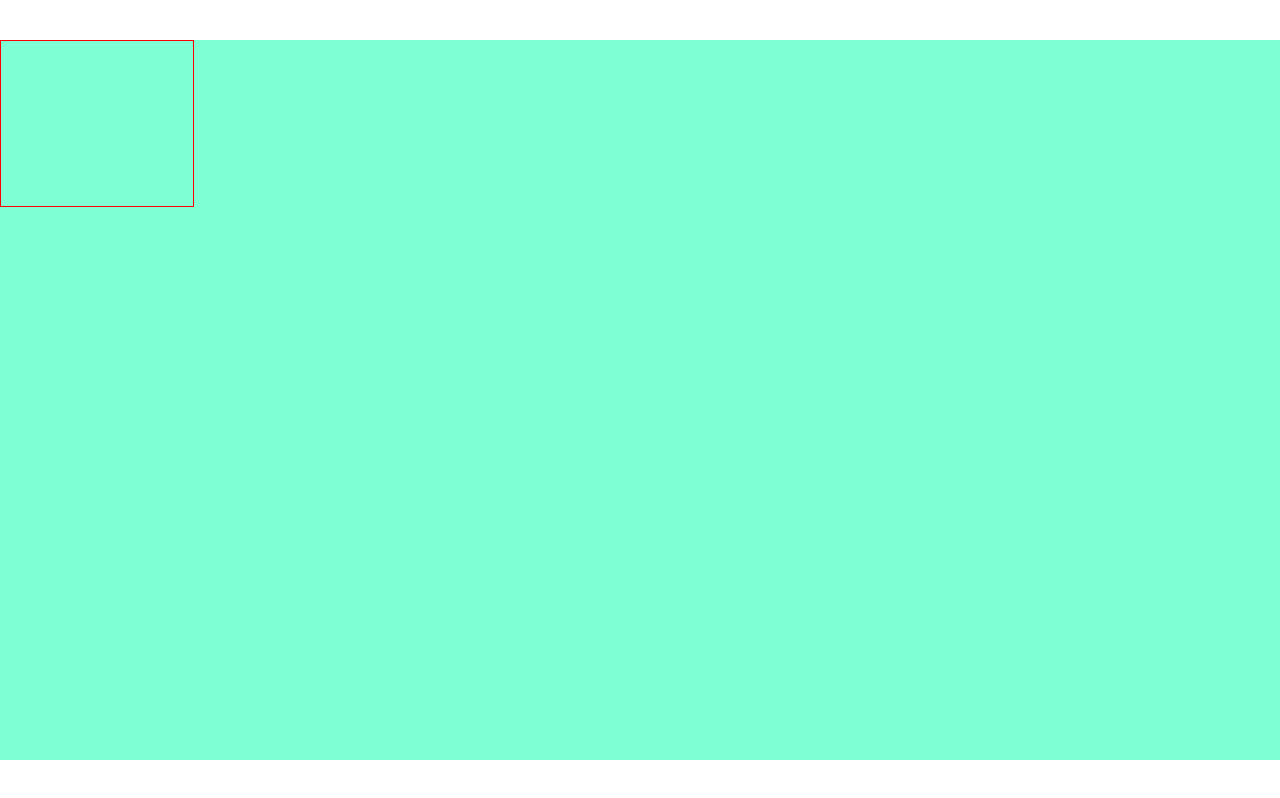
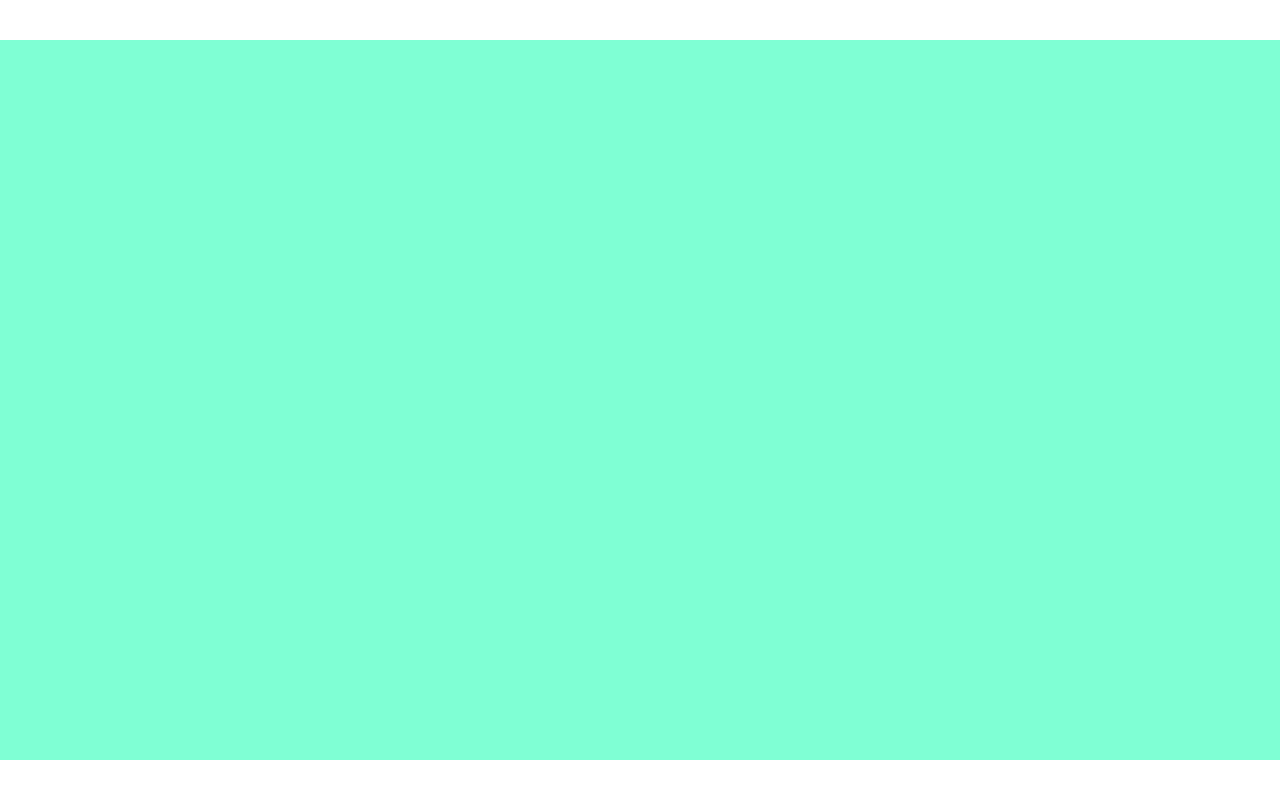
Before and after one commit to Brucezhiyu/bigscreen-1, a React (Vite) app: page / in a window 1280 px wide. Built offline with nearby package versions, Linux system fonts and the light colour scheme.

Commit message:
add header

```diff
--- /dev/null
+++ b/src/custom.d.ts
@@ -0,0 +1,5 @@
+declare module "*.png"{
+
+    const value:any
+    export =value
+}
--- a/src/pages/home.scss
+++ b/src/pages/home.scss
@@ -1,9 +1,8 @@
 @import "../shared/helper";
-@function px($n){
-  @return $n/2420*100rem
+
+.home{
+  header{
+    height: px(168);
+    background-size:cover ;
+  }
 }
-.x {
-  width: px(367);
-  height: px(315);
-  border:1px solid red;
-}
--- a/src/pages/home.tsx
+++ b/src/pages/home.tsx
@@ -1,10 +1,10 @@
 import React from 'react';
 import './home.scss';
-
+import headerBg from '../images/header.png'
 export const Home = () => {
   return (
-    <div>
-      <div className="x"></div>
+    <div className="wrapper">
+      <header  style={{backgroundImage:`url(${headerBg})`}}></header>
     </div>
   );
 };
```
Also changed, not shown: src/images/header.png (added).
